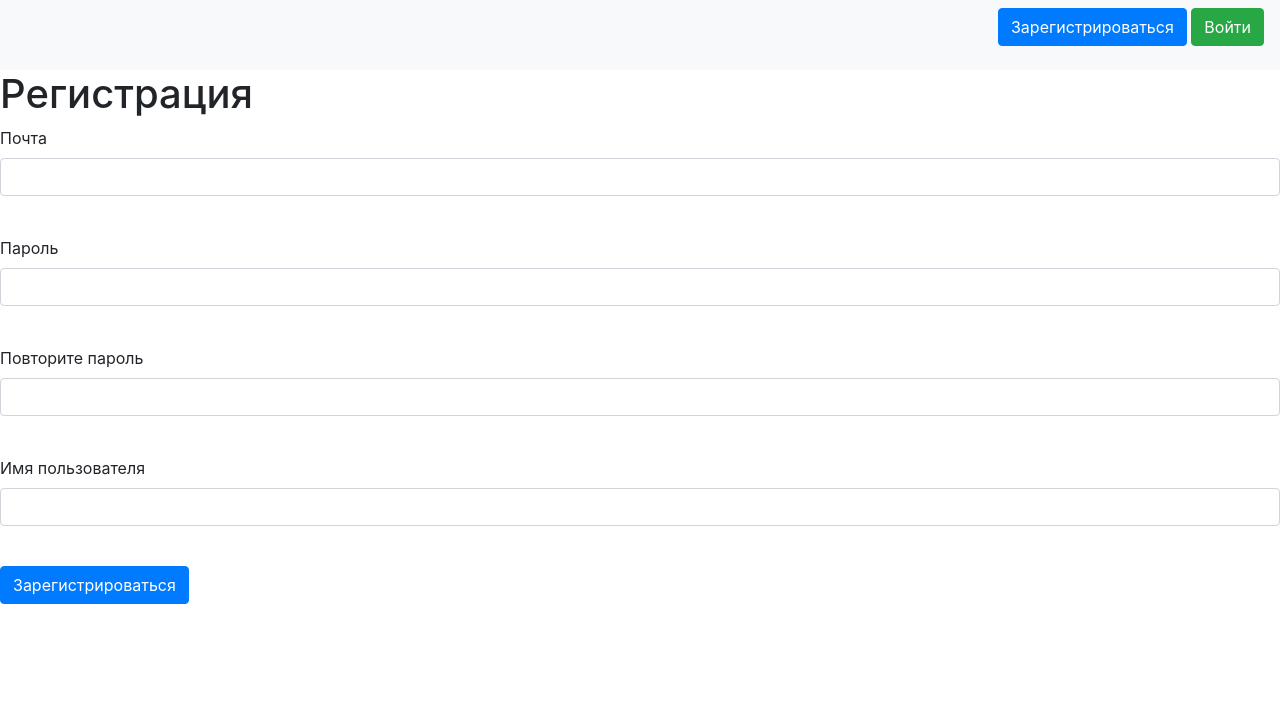
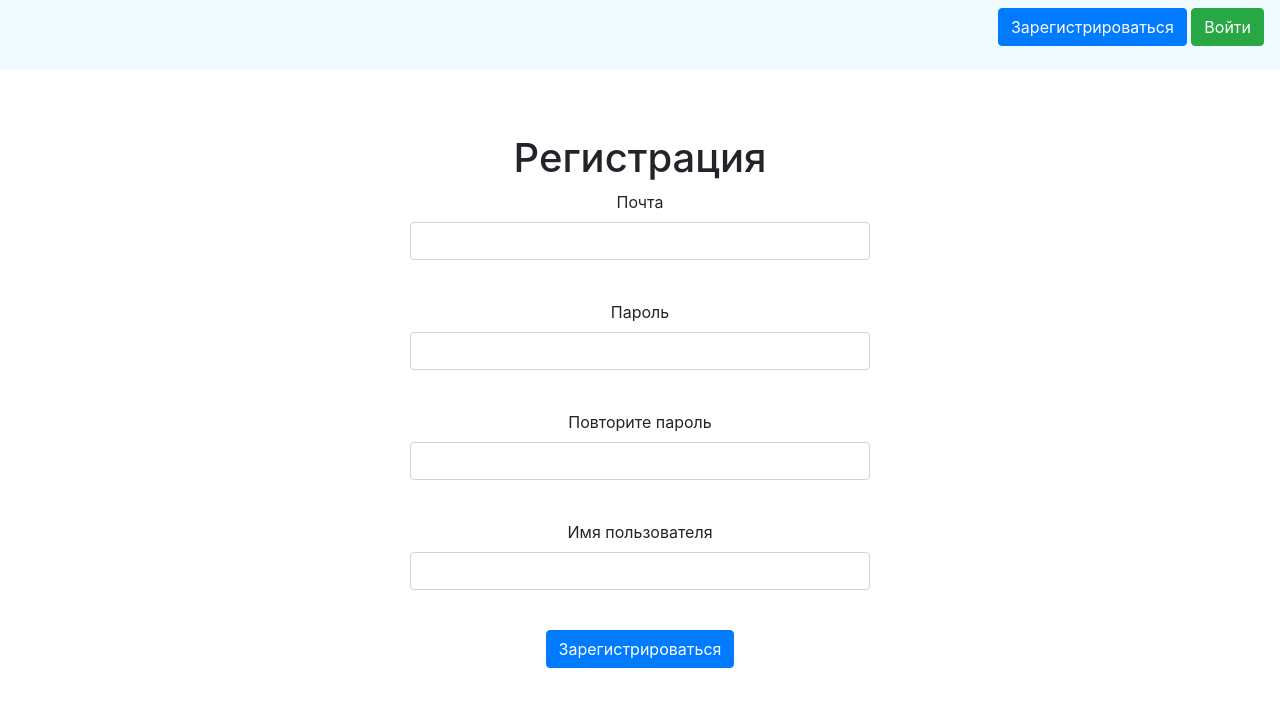
Before and after one commit to Holo4ka/note_site, a Flask app: page /register in a window 1280 px wide. Shown: the top 707 px of the page. Run offline with Flask 3, Linux system fonts and the light colour scheme; some libraries are stand-ins or nearby versions.

Commit message:
DB changes, great style changes, awesome visual improvements

```diff
--- a/data/notes.py
+++ b/data/notes.py
@@ -13,5 +13,8 @@ class Note(SqlAlchemyBase):
     header = sqlalchemy.Column(sqlalchemy.String, nullable=False)
     note_type = sqlalchemy.Column(sqlalchemy.String, nullable=False)
     creation_date = sqlalchemy.Column(sqlalchemy.DateTime, default=datetime.datetime.now)
+    was_changed = sqlalchemy.Column(sqlalchemy.BOOLEAN, default=False, nullable=False)
+    left = sqlalchemy.Column(sqlalchemy.Double)
+    top = sqlalchemy.Column(sqlalchemy.Double)
 
     user = orm.relationship('User')
--- a/main.py
+++ b/main.py
@@ -21,7 +21,7 @@ def load_user(user_id):
     return db_sess.query(User).get(user_id)
 
 
-@app.route('/register', methods=['GET', 'POST'])
+@app.route('/register', methods=['GET', 'POST'])  #TODO: письмо на почту
 def reqister():
     form = RegisterForm()
     if form.validate_on_submit():
@@ -69,6 +69,8 @@ def index():
     db_sess = db_session.create_session()
     add_form = NoteAddingForm()
     delete_form = DeleteNote()
+    count = len(db_sess.query(User).all())
+    authors = [(db_sess.query(User).filter(User.id == i)).first().name for i in range(1, count + 1)]
     if current_user.is_authenticated:
         notes = db_sess.query(Note).filter(Note.user == current_user)
 
@@ -83,7 +85,7 @@ def index():
     else:
         notes = db_sess.query(Note).filter(Note.note_type == "news")
 
-    return render_template("index.html", notes=notes, add_form=add_form, delete_form=delete_form)
+    return render_template("index.html", notes=notes, add_form=add_form, delete_form=delete_form, authors=authors)
 
 
 @app.route('/delete', methods=['POST'])
@@ -98,6 +100,11 @@ def delete_note():
     return redirect('/')
 
 
+# TODO:
+'''@app.route('/update', methods=["POST"])
+def update_notes_info():'''
+
+
 if __name__ == '__main__':
     db_session.global_init("db/notes.db")
     app.run(port=8080, host='127.0.0.1')
--- /dev/null
+++ b/static/css/auth.css
@@ -0,0 +1,8 @@
+body {
+  background-color: white;
+  background-image: none;
+}
+
+.navbar {
+  background-color: #f0fbff;
+}
--- a/static/css/style.css
+++ b/static/css/style.css
@@ -1,3 +1,10 @@
+body {
+  /*background-color: pink;*/
+  background-image: url("https://gas-kvas.com/grafic/uploads/posts/2023-09/1695978653_gas-kvas-com-p-kartinki-soti-33.jpg");
+  background-size: cover;
+}
+
+
 .addnote-button {
   text-decoration: none;
   display: inline-block;
@@ -47,12 +54,13 @@ dialog {
   max-width: 40rem;
   height: fit-content;
   color: red;
-  background-color: orange;
-  margin: 1rem 30px;
+  /*background-color: orange;*/
+  margin: 1rem 15px;
   padding: 1rem;
-  border-radius: 30%;
-  border: 1px solid black;
+  /*border-radius: 30%;*/
+  border: 1px solid gray;
   text-align: left;
+  background-color: rgba(255, 255, 255, 0.93)
 }
 
 .container {
@@ -60,6 +68,7 @@ dialog {
   flex-direction: row;
   justify-content: space-between;
   flex-wrap: wrap;
+  max-width: 90%;
 }
 
 .note-text {
@@ -68,6 +77,8 @@ dialog {
 
 .main_header {
   margin: 1rem;
+  color: white;
+  text-shadow: darkred 2px 5px;/*1px 0px 10px pink;*/
 }
 
 .r1 {
@@ -78,6 +89,11 @@ dialog {
 
 #r2 {
   justify-content: right;
+
+}
+
+.navbar {
+  background-color: rgba(255, 255, 255, 0.65);
 }
 
 .role-label {
@@ -93,3 +109,16 @@ dialog {
 .delete-form {
   position: static;
 }
+
+.login_form, .register-form {
+  width: 60%;
+  margin: auto;
+  text-align: center;
+  margin-top: 4rem;
+}
+
+.login_form input, .register-form input {
+  max-width: 60%;
+  margin: auto;
+  text-align: center;
+}
--- a/templates/base.html
+++ b/templates/base.html
@@ -3,16 +3,17 @@
 <head>
     <meta charset="utf-8">
     <meta name="viewport" content="width=device-width, initial-scale=1, shrink-to-fit=no">
-    <link rel="stylesheet" href="../static/css/style.css">
+
     <link rel="stylesheet"
           href="https://stackpath.bootstrapcdn.com/bootstrap/4.4.1/css/bootstrap.min.css"
           integrity="sha384-Vkoo8x4CGsO3+Hhxv8T/Q5PaXtkKtu6ug5TOeNV6gBiFeWPGFN9MuhOf23Q9Ifjh"
           crossorigin="anonymous">
+    <link rel="stylesheet" href="../static/css/style.css">
     <title>{{title}}</title>
 </head>
 <body>
 <header>
-    <nav class="navbar navbar-light bg-light" id="r2">
+    <nav class="navbar" id="r2">
         {% if current_user.is_authenticated %}
         {% if current_user.role == "admin" %}
         <p class="role-label">role = admin</p>
@@ -37,10 +38,14 @@
 <script src="https://ajax.googleapis.com/ajax/libs/jquery/3.5.1/jquery.min.js"></script>
 <script src="https://ajax.aspnetcdn.com/ajax/jquery.ui/1.10.0/jquery-ui.min.js"></script>
 <script>
+    {% if current_user.is_authenticated %}
+
     $('.holochka').click(function(){
 $(this).draggable();
 $(this).children('.delete-form').show();
 });
+
+{% endif %}
 
 $('.delete-form').hide();
 a = 1;
@@ -51,6 +56,17 @@ a++;
 $('.holochka').on('mouseup',function() {
 $(this).css("z-index", a);
 });
+
 </script>
 </body>
 </html>
+
+<!--
+fetch('your-endpoint', {
+  method: 'POST',
+  headers: {'Content-Type': 'application/json'},
+  body: JSON.stringify({key: 'value'}) // Ваши данные для отправки
+})
+.then(res => res.json())
+.then(data => console.log('Успешно:', data))
+.catch(error => console.error('Ошибка:', error));-->
--- a/templates/login.html
+++ b/templates/login.html
@@ -1,7 +1,8 @@
 {% extends "base.html" %}
 
 {% block content %}
-    <form action="" method="post">
+<link rel="stylesheet" href="../static/css/auth.css">
+    <form action="" method="post" class="login_form">
         {{ form.hidden_tag() }}
         <h1>Авторизация</h1>
         <p>
--- a/templates/register.html
+++ b/templates/register.html
@@ -1,7 +1,8 @@
 {% extends "base.html" %}
 
 {% block content %}
-<form action="" method="post">
+<link rel="stylesheet" href="../static/css/auth.css">
+<form action="" method="post" class="register-form">
     {{ form.hidden_tag() }}
     <h1>Регистрация</h1>
     <p>
```
Also changed, not shown: templates/index.html (+32 -10 lines), db/notes.db.
